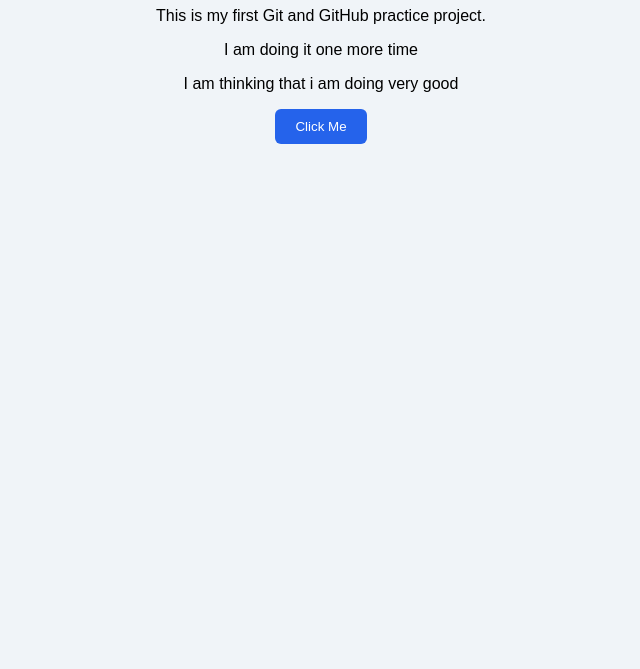
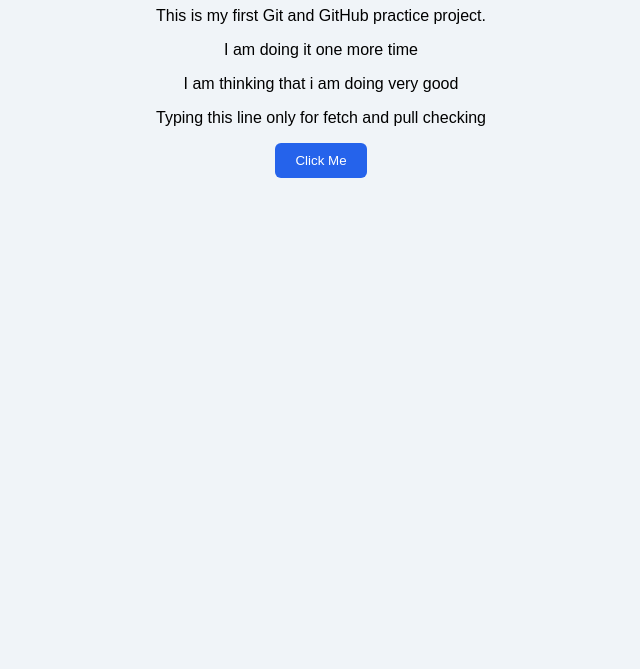
Before and after one commit to FarooqAhmed-1010/Leon, a plain HTML site: page index.html in a window 1280 px wide. Shown: the part 131-800 px from the top of the page, without its empty margins (319-959 px from the left). Drawn offline with Linux system fonts and the light colour scheme.

Commit message:
check: fetch and pull for leon-clone

```diff
--- a/index.html
+++ b/index.html
@@ -12,6 +12,7 @@
     <p>This is my first Git and GitHub practice project.</p>
     <p> I am doing it one more time</p>
     <p> I am thinking that i am doing very good</p>
+    <p> Typing this line only for fetch and pull checking</p>
 
     <button id="helloButton">Click Me</button>
     <p id="message"></p>
```
